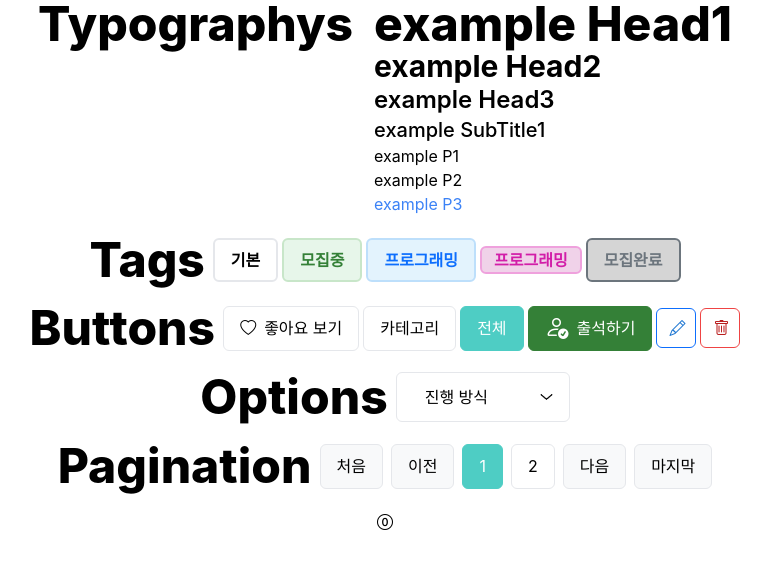
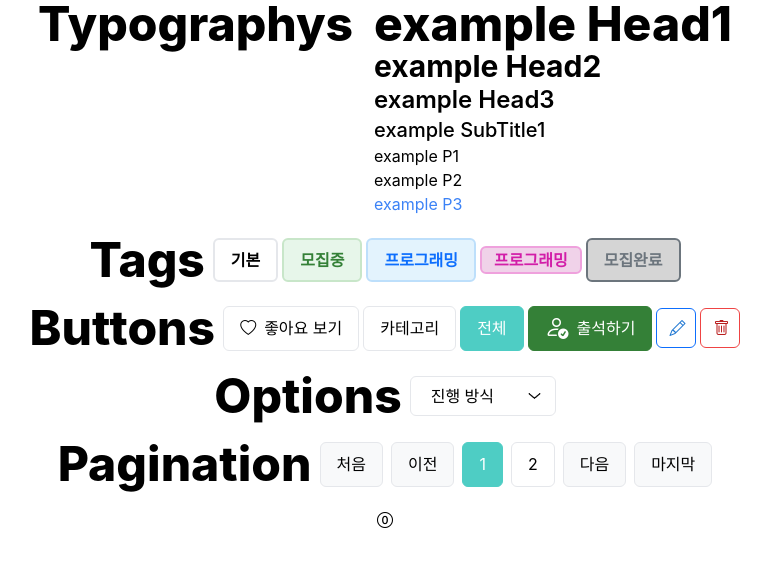
Before and after one commit to project-mos/frontend, a Next.js app: page /test in a window 1280 px wide. Shown: the top 568 px of the page, without its empty margins (255-1026 px from the left). Built offline with nearby package versions, Linux system fonts and the light colour scheme.

Commit message:
💄 [Design]: Atom/Select 스타일링 조정

```diff
--- a/src/components/atoms/Select.tsx
+++ b/src/components/atoms/Select.tsx
@@ -18,7 +18,7 @@ const Select = ({
   return (
     <select
       className={cn(
-        "select select_renewal border rounded-md px-7 py-3 text-sm pr-[80px]",
+        "box-border select select_renewal border rounded-md pl-5 pr-[60px] text-sm h-[40px]",
         className
       )}
       {...props}
```
